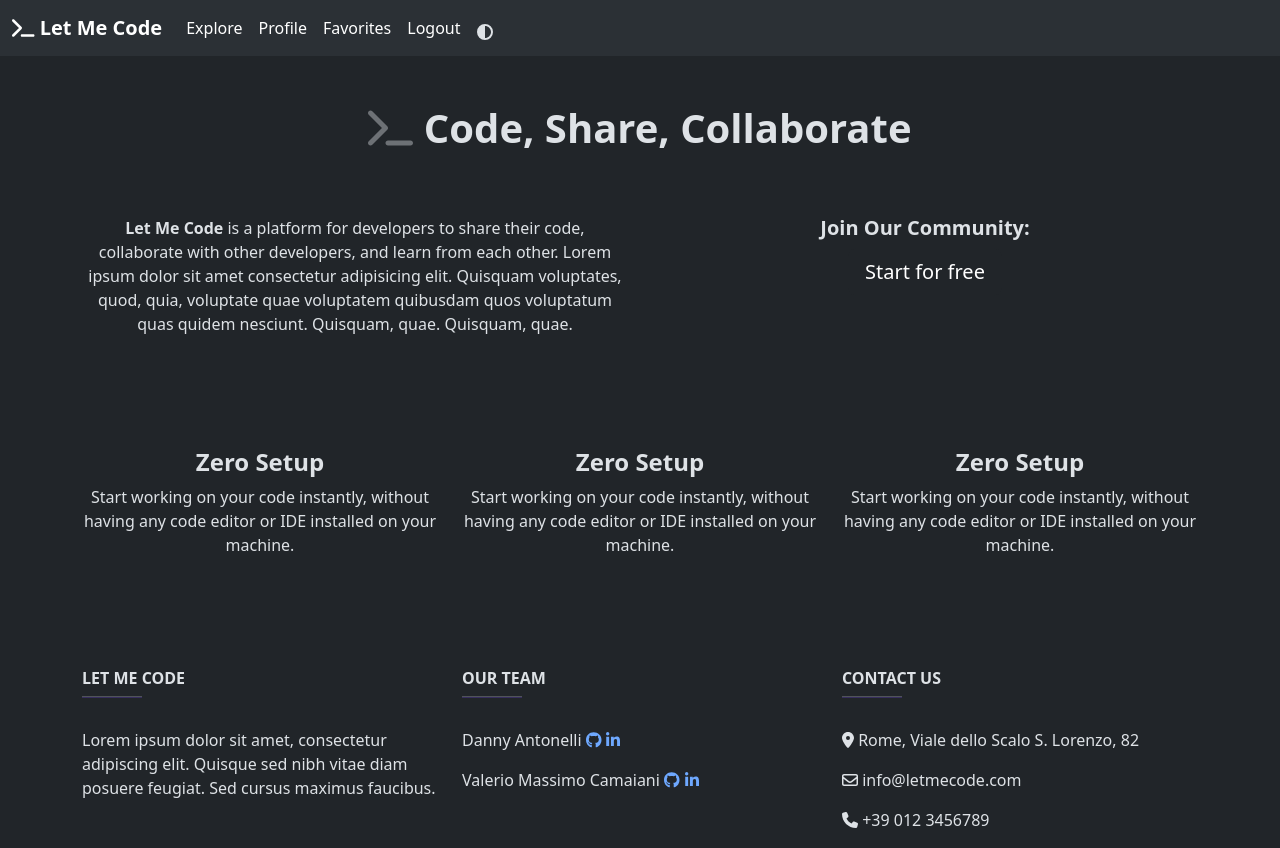
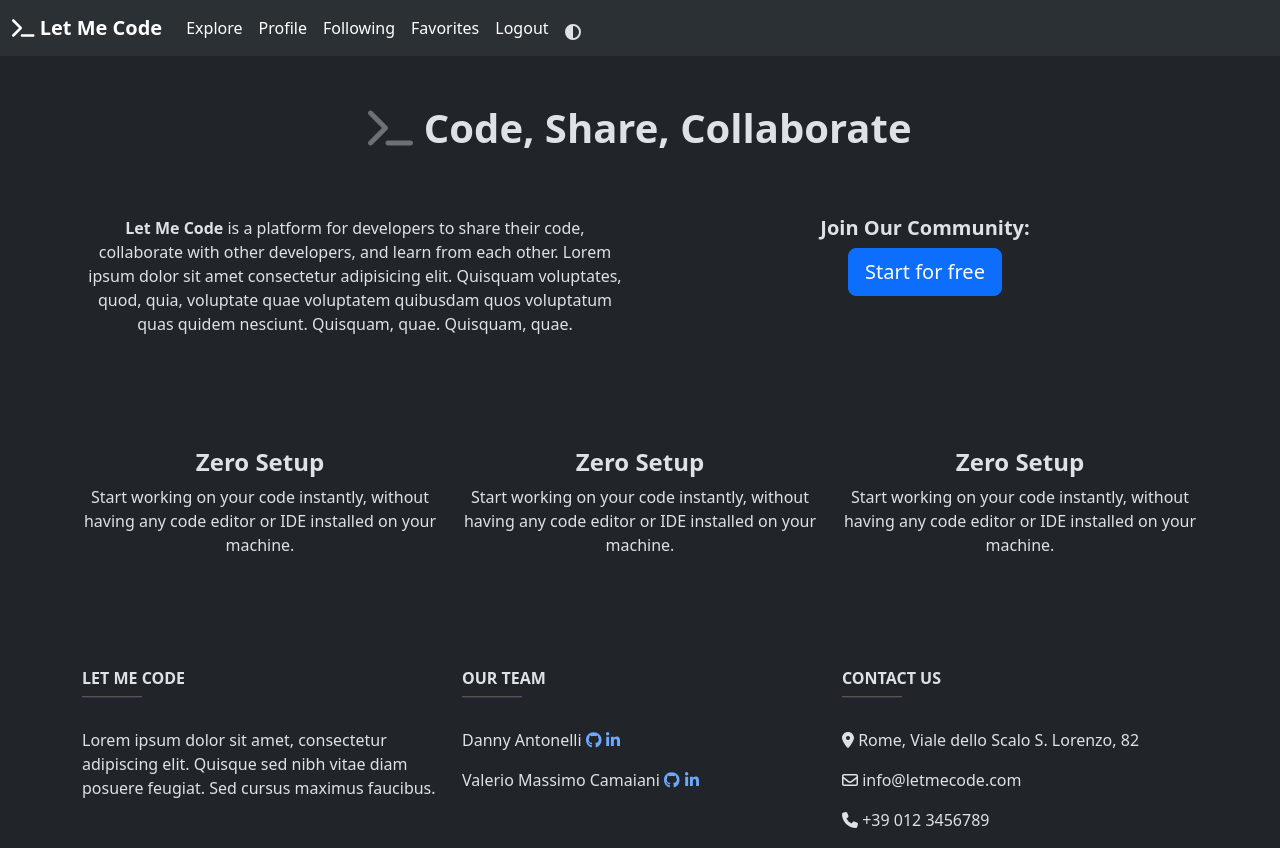
Before and after one commit to DannyAntonelli/Let-Me-Code, a Vue app in the folder frontend/: page / in a window 1280 px wide. Built offline with nearby package versions, Linux system fonts and the light colour scheme; sample sign-in values are in the browser's storage.

Commit message:
Add follow/unfollow and following page

```diff
--- a/frontend/src/App.vue
+++ b/frontend/src/App.vue
@@ -1,5 +1,5 @@
 <template>
-  <Navbar @logout="removeUserData" :isLoggedIn="isLoggedIn" />
+  <Navbar @logout="removeUserData" :username="username" />
   <router-view @login="updateUsername" :key="$route.path" />
   <FooterComponent />
 </template>
@@ -18,7 +18,7 @@ export default {
 
   data() {
     return {
-      isLoggedIn: localStorage.getItem("token") ? true : false,
+      username: localStorage.getItem("username") ?? "",
     };
   },
 
@@ -33,11 +33,11 @@ export default {
 
   methods: {
     updateUsername() {
-      this.isLoggedIn = true;
+      this.username = localStorage.getItem("username");
     },
 
     removeUserData() {
-      this.isLoggedIn = false;
+      this.username = "";
     },
   },
 };
--- a/frontend/src/api/user.js
+++ b/frontend/src/api/user.js
@@ -46,7 +46,6 @@ async function getUser(username) {
     method: "GET",
     headers: getHeaders(),
   }).then((response) => {
-    console.log(response);
     if (response.ok) {
       return response.json();
     } else {
@@ -68,4 +67,20 @@ async function searchUsers(query) {
   });
 }
 
-export { login, register, getUser, searchUsers };
+async function followUser(username, follow) {
+  return fetch(`${API_URL}/user/${username}/follow/`, {
+    method: "POST",
+    headers: getHeaders(),
+    body: JSON.stringify({
+      follow: follow,
+    }),
+  }).then((response) => {
+    if (response.ok) {
+      return response.json();
+    } else {
+      throw new Error("Error during follow user");
+    }
+  });
+}
+
+export { login, register, getUser, searchUsers, followUser };
--- a/frontend/src/components/Navbar.vue
+++ b/frontend/src/components/Navbar.vue
@@ -34,10 +34,12 @@
             >
           </li>
           <li class="nav-item" v-if="isLoggedIn">
-            <router-link
-              class="nav-link active"
-              to="/favorites"
-              :username="username"
+            <router-link class="nav-link active" to="/following"
+              >Following</router-link
+            >
+          </li>
+          <li class="nav-item" v-if="isLoggedIn">
+            <router-link class="nav-link active" to="/favorites"
               >Favorites</router-link
             >
           </li>
@@ -73,8 +75,8 @@ export default {
   name: "Navbar",
 
   props: {
-    isLoggedIn: {
-      type: Boolean,
+    username: {
+      type: String,
       required: true,
     },
   },
@@ -99,8 +101,8 @@ export default {
   },
 
   computed: {
-    username() {
-      return localStorage.getItem("username");
+    isLoggedIn() {
+      return this.username !== "";
     },
 
     profileRoute() {
--- a/frontend/src/components/workspace/NewFileModal.vue
+++ b/frontend/src/components/workspace/NewFileModal.vue
@@ -77,7 +77,6 @@
 import { languages } from "@/variables.js";
 export default {
   name: "NewFileModal",
-
   data() {
     return {
       languages: languages,
--- a/frontend/src/main.js
+++ b/frontend/src/main.js
@@ -24,6 +24,8 @@ import {
   faGear,
   faCircle,
   faPlus,
+  faUserPlus,
+  faUserMinus,
 } from "@fortawesome/free-solid-svg-icons";
 
 import "bootstrap/dist/css/bootstrap.min.css";
@@ -58,7 +60,9 @@ library.add(
   faCircleHalfStroke,
   faGear,
   faCircle,
-  faPlus
+  faPlus,
+  faUserPlus,
+  faUserMinus
 );
 const app = createApp(App);
 app.use(router).component("font-awesome-icon", FontAwesomeIcon).mount("#app");
--- a/frontend/src/router/index.js
+++ b/frontend/src/router/index.js
@@ -6,6 +6,7 @@ import Profile from "@/views/Profile.vue";
 import Register from "@/views/Register.vue";
 import Workspace from "@/views/Workspace.vue";
 import Explore from "@/views/Explore.vue";
+import Following from "@/views/Following.vue";
 import Favorites from "@/views/Favorites.vue";
 import NotFound from "@/views/NotFound.vue";
 
@@ -44,6 +45,11 @@ const routes = [
     meta: { requiresAuth: true },
   },
   {
+    path: "/following",
+    name: "Following",
+    component: Following,
+  },
+  {
     path: "/favorites",
     name: "Favorites",
     component: Favorites,
--- a/frontend/src/views/Explore.vue
+++ b/frontend/src/views/Explore.vue
@@ -77,7 +77,6 @@ export default {
       searchProjects(this.query)
         .then((response) => {
           this.projects = response.projects;
-          console.log(this.projects);
         })
         .catch((error) => {
           console.log(error);
--- a/frontend/src/views/Home.vue
+++ b/frontend/src/views/Home.vue
@@ -19,7 +19,7 @@
       <div class="col mx-auto mb-4">
         <h5><strong>Join Our Community:</strong></h5>
         <router-link to="/register"
-          ><button class="btn btn-dark btn-lg">
+          ><button class="btn btn-primary btn-lg">
             Start for free
           </button></router-link
         >
--- a/frontend/src/views/Profile.vue
+++ b/frontend/src/views/Profile.vue
@@ -13,6 +13,22 @@
   <div class="text-center mt-3" v-if="username">
     <h2>
       <strong>@{{ username }}</strong>
+      <font-awesome-icon
+        v-if="!isCurrentUser && !isFollowing"
+        icon="fa-solid fa-user-plus"
+        size="xs"
+        class="ms-3"
+        @click="toggleFollow"
+        style="cursor: pointer"
+      />
+      <font-awesome-icon
+        v-if="!isCurrentUser && isFollowing"
+        icon="fa-solid fa-user-minus"
+        size="xs"
+        class="ms-3"
+        @click="toggleFollow"
+        style="cursor: pointer"
+      />
     </h2>
     <p class="text-muted mb-0" v-if="fullName.length > 1">{{ fullName }}</p>
     <p class="text-muted mb-0" v-if="email">{{ email }}</p>
@@ -40,7 +56,7 @@
 import ProjectCard from "@/components/ProjectCard.vue";
 import NewProjectModal from "@/components/NewProjectModal.vue";
 
-import { getUser } from "@/api/user.js";
+import { getUser, followUser } from "@/api/user.js";
 import { createProject, getProject } from "@/api/project.js";
 
 export default {
@@ -53,6 +69,7 @@ export default {
       fullName: "",
       dateJoined: new Date(),
       projects: [],
+      isFollowing: false,
     };
   },
 
@@ -64,6 +81,10 @@ export default {
         this.fullName =
           response.user.first_name + " " + response.user.last_name;
         this.dateJoined = new Date(response.user.date_joined);
+
+        this.isFollowing = response.followers_usernames.includes(
+          localStorage.getItem("username")
+        );
 
         let projectIds = response.project_ids.concat(
           response.shared_project_ids
@@ -109,6 +130,16 @@ export default {
       let project = this.projects.find((project) => project.id == projectId);
       project.is_favorite = !project.is_favorite;
     },
+
+    toggleFollow() {
+      followUser(this.username, !this.isFollowing)
+        .then(() => {
+          this.isFollowing = !this.isFollowing;
+        })
+        .catch((error) => {
+          console.log(error);
+        });
+    },
   },
 
   components: {
```
Lines whose indentation alone changed are shown as unchanged.
